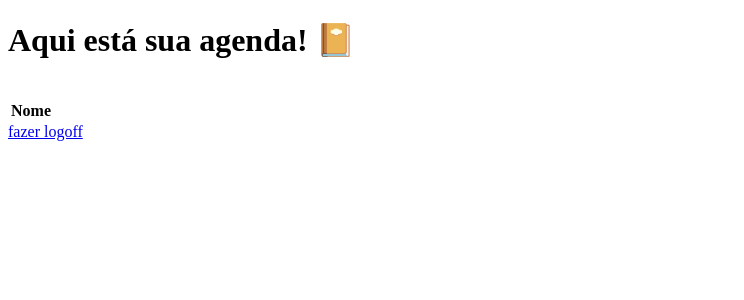
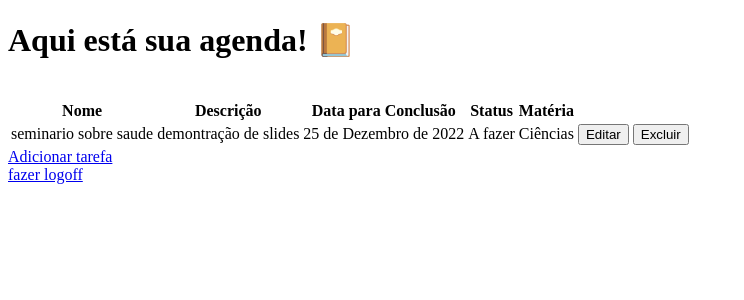
Before and after one commit to ariadnyD/Agenda, a Django app: page /inicio/ in a window 1280 px wide. Shown: the top 300 px of the page, without its empty margins (0-744 px from the left). Run offline with Django 4.2, Linux system fonts and the light colour scheme; data comes from the database, SQL or seed files in the repository; lists and menus that the app fills with data are empty.

Commit message:
back do crud de tarefa completo

```diff
--- a/agenda/settings.py
+++ b/agenda/settings.py
@@ -105,7 +105,7 @@
 # Static files (CSS, JavaScript, Images)
 # https://docs.djangoproject.com/en/4.1/howto/static-files/
 
-CRISPY_TEMPLATE_PACK = 'bootstrap3'
+CRISPY_TEMPLATE_PACK = 'bootstrap4'
 
 STATIC_URL = 'static/'
 
--- a/agenda/urls.py
+++ b/agenda/urls.py
@@ -12,5 +12,8 @@
     path('cadastro/', cadastro, name="url_cadastro"),
 
     path('inicio/', inicio, name="url_inicio"),
+
     path('formTarefa/', formTarefa, name="url_formTarefa"),
+    path('updateTarefa/<int:id>/', updateTarefa, name="url_updateTarefa"),
+    path('deleteTarefa/<int:id>/', deleteTarefa, name="url_deleteTarefa"),
 ]
--- a/myapp/models.py
+++ b/myapp/models.py
@@ -13,6 +13,7 @@
         return (self.nome)
 
 class Tarefa(models.Model):
+    codigo = models.AutoField(primary_key=True)
     nome = models.CharField(max_length=100)
     descricao = models.CharField(max_length=280)
     dataConclusao = models.DateField()
--- a/myapp/templates/formTarefa.html
+++ b/myapp/templates/formTarefa.html
@@ -1,3 +1,4 @@
+{% load crispy_forms_tags %}
 <!DOCTYPE html>
 <html>
 
@@ -6,6 +7,7 @@
 </head>
 
 <body>
+    <h1> Tarefa: </h1>
     <form method="post" class="w-75">
         {% csrf_token %}
         {{ formTarefa|crispy }}
--- a/myapp/templates/inicio.html
+++ b/myapp/templates/inicio.html
@@ -11,9 +11,27 @@
     <table>
         <tr>
             <th>Nome</th>
-            <th></th>
+            <th>Descrição</th>
+            <th>Data para Conclusão</th>
+            <th>Status</th>
+            <th>Matéria</th>
         </tr>
+        {% for i in tarefas%}
+        <tr>
+            <td>{{ i.nome }}</td>
+            <td>{{ i.descricao }}</td>
+            <td>{{ i.dataConclusao }}</td>
+            <td>{{ i.status }}</td>
+            <td>{{ i.materia }}</td>
+            <td>
+                <a href="{% url 'url_updateTarefa' i.codigo %}"><button> Editar </button></a>
+                <a href="{% url 'url_deleteTarefa' i.codigo %}"><button> Excluir </button></a>
+            </td>
+        </tr>
+        {% endfor %}
     </table>
+    <a href="{% url 'url_formTarefa' %}">Adicionar tarefa</a>
+    <br>
     <a href="{% url 'url_sair' %}">fazer logoff</a>
 </body>
 </html>
--- a/myapp/views.py
+++ b/myapp/views.py
@@ -46,13 +46,27 @@
 
 def inicio(request):
     tarefas = Tarefa.objects.all()
-    parametros = {"tarefas": tarefas}
-    return render(request, "inicio.html", parametros)
+    pacote = {"tarefas": tarefas}
+    return render(request, "inicio.html", pacote)
 
 def formTarefa(request):
     formTarefa = TarefaForm(request.POST or None)
     if formTarefa.is_valid():
         formTarefa.save()
-        return redirect("/formTarefa.html")
+        return redirect("/inicio")
     pacote = {"formTarefa": formTarefa}
     return render(request, "formTarefa.html", pacote)
+
+def updateTarefa(request, id):
+    tarefaid = Tarefa.objects.get(pk=id)
+    formTarefa = TarefaForm(request.POST or None, instance=tarefaid)
+    if formTarefa.is_valid():
+        formTarefa.save()
+        return redirect("/inicio")
+    pacote = {"formTarefa": formTarefa}
+    return render(request, "formTarefa.html", pacote)
+
+def deleteTarefa (request, id):
+    tarefaid = Tarefa.objects.get(pk=id)
+    tarefaid.delete()
+    return redirect("/inicio")
```
Also changed, not shown: db.sqlite3, myapp/migrations/0002_rename_materias_materia_rename_tarefas_tarefa.py (added), myapp/migrations/0003_remove_tarefa_id_tarefa_codigo.py (added).
